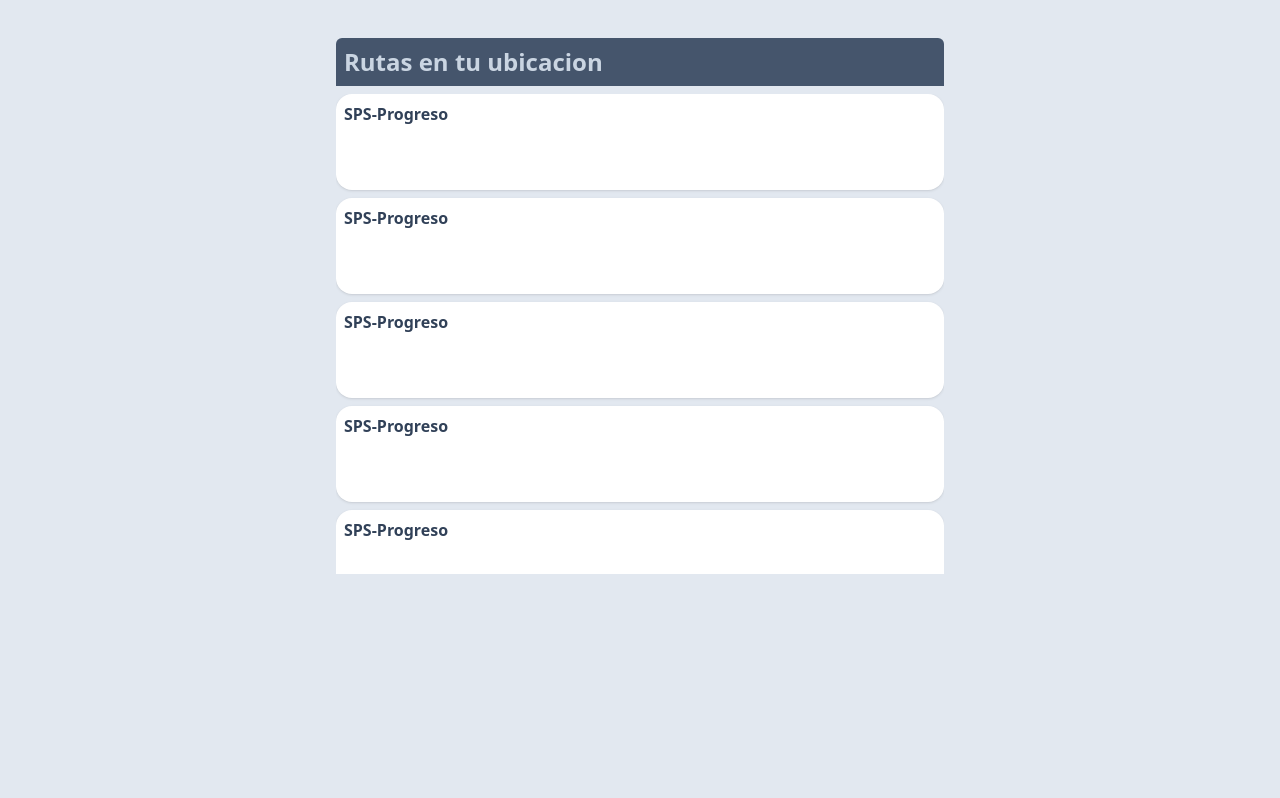
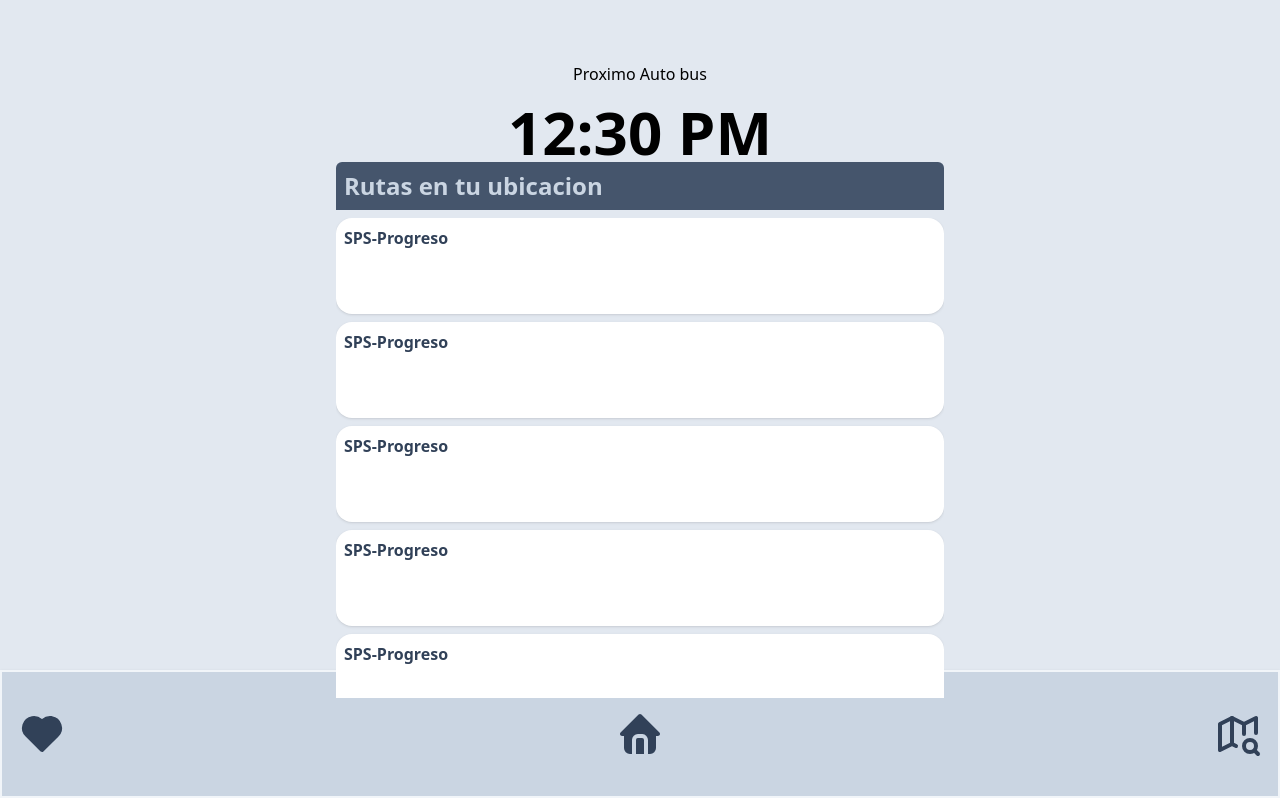
Before and after one commit to OscarMrzz/SOII-app, a Next.js app: page / in a window 1280 px wide. Shown: the part 226-1024 px from the top of the page. Before the commit the page ends 800 px from the top, so only its background shows below. Built offline with nearby package versions, Linux system fonts and the light colour scheme.

Commit message:
Cambiamos el nombre y descripcion del proyectp. 2. quitamos los estilos del header y footer. para colocarlos en sus respectivos componentes

```diff
--- a/app/layout.tsx
+++ b/app/layout.tsx
@@ -15,8 +15,8 @@ const geistMono = Geist_Mono({
 });
 
 export const metadata: Metadata = {
-  title: "Create Next App",
-  description: "Generated by create next app",
+  title: "BLIN",
+  description: "BLIN",
 };
 
 export default function RootLayout({
@@ -27,11 +27,13 @@ export default function RootLayout({
   return (
     <html lang="en">
       <body className={` bg-slate-200 h-screen w-full`}>
-        <header className="bottom-auto  top-0 left-0 right-0 fixed" >
+        <header className="">
           <HeadersComponent />
         </header>
-        <main className="h-full w-full flex ">{children}</main>
-        <footer className="bottom-0  top-auto left-0 right-0 fixed sm:flex lg:hidden">
+        <main className="h-full w-full flex flex-col pt-24 pb-32">
+          {children}
+        </main>
+        <footer className="">
           <FooterComponet />
         </footer>
       </body>
```
